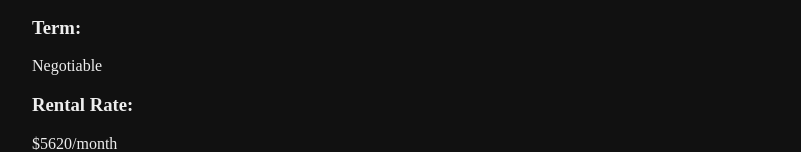
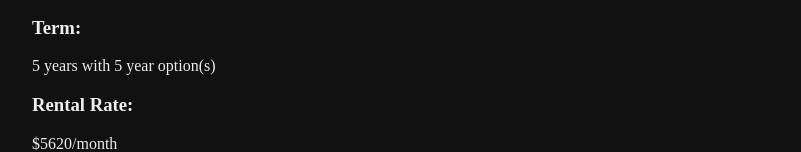
Before and after one commit to cofad/816-clearview, a plain HTML site: page index.html in a window 1280 px wide. Shown: the part 640-792 px from the top of the page, without its empty margins (208-1009 px from the left). Drawn offline with Linux system fonts and the light colour scheme.

Commit message:
Update index.html

```diff
--- a/index.html
+++ b/index.html
@@ -43,7 +43,7 @@
 
     <h3>Term:</h3>
 
-    <p>Negotiable</p>
+    <p>5 years with 5 year option(s)</p>
     <h3>Rental Rate:</h3>
 
     <p>$5620/month</p>
```
